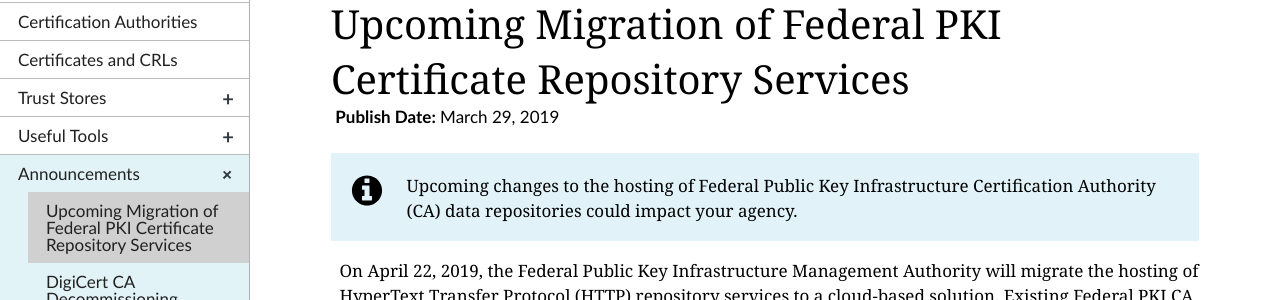
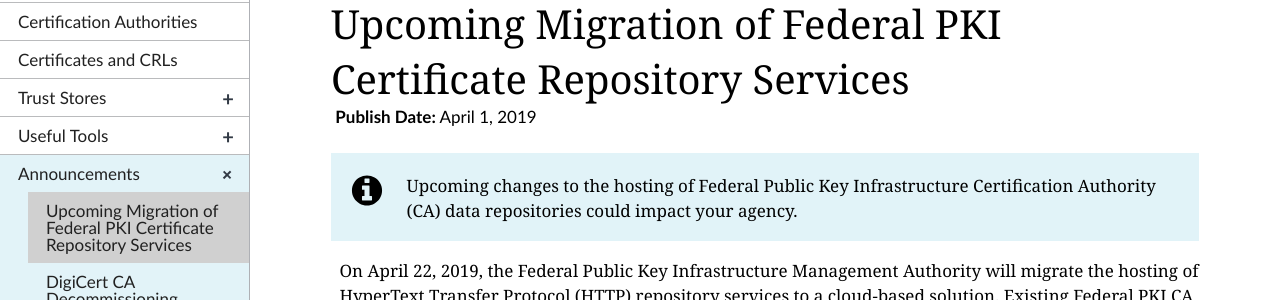
Before and after one commit to GSA/fpki-guides, a Jekyll site: the page built from _announcements/01_fpki-repository-migration.md, in a window 1280 px wide and 900 px high. Shown: the part 195-495 px from the top of the window. Built offline with Jekyll 4.4.1, drawn with Linux system fonts in a browser that asks for light colours; nearby versions of some CDN libraries; library files that are not in the unit come from our copies.

Commit message:
Update 01_fpki-repository-migration.md

```diff
--- a/_announcements/01_fpki-repository-migration.md
+++ b/_announcements/01_fpki-repository-migration.md
@@ -2,7 +2,7 @@
 layout: default
 navtitle: Upcoming Migration of Federal PKI Certificate Repository Services
 title: Upcoming Migration of Federal PKI Certificate Repository Services
-pubDate: March 29, 2019
+pubDate: April 1, 2019
 collection: announcements
 permalink: announcements/fpki-repository-migration/
 description: On April 22, 2019, the Federal Public Key Infrastructure Management Authority will migrate the hosting of HyperText Transfer Protocol (HTTP) repository services to a cloud-based solution. This announcement provides additional information related to the upcoming migration.
```
